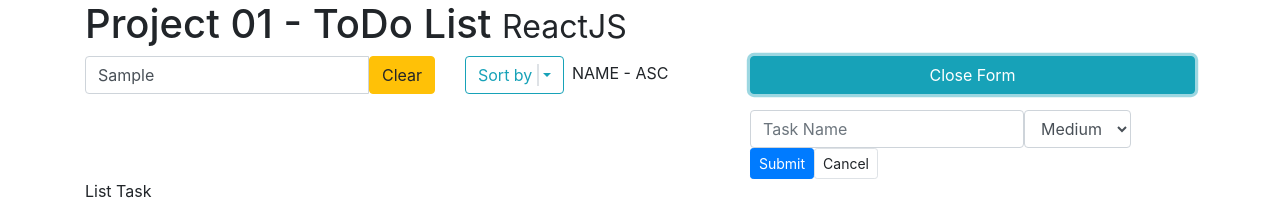
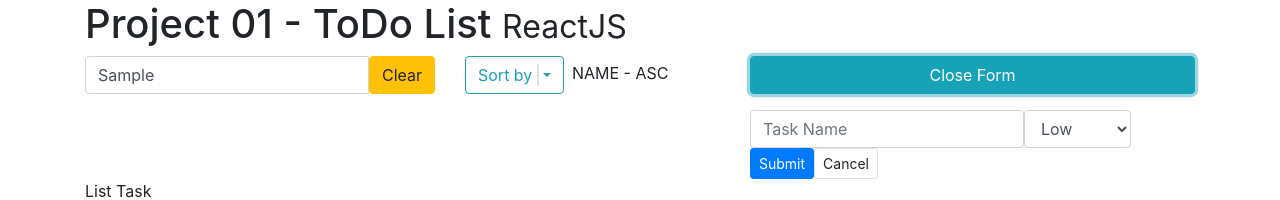
Before and after one commit to thinhbuihong/toDoList_reactjs, a React (Create React App) app: page / in a window 1280 px wide. Both pictures are taken after typing "Sample" into the empty fields and a click on the button "Add Task". Shown: the top 200 px of the page. Built offline with nearby package versions, Linux system fonts and the light colour scheme.

Commit message:
add task'

```diff
--- a/src/components/App.js
+++ b/src/components/App.js
@@ -30,7 +30,7 @@ class App extends Component{
 
   handleDelete = (id) =>{
     items = this.state.items.filter((item) =>{
-      return item.id != id;
+      return item.id !== id;
     });
     this.setState({
       items
@@ -51,7 +51,13 @@ class App extends Component{
 
   }
 
+  handleSubmit = (task) =>{
+    items.push(task);
 
+    this.setState({
+      isShowForm:false
+    })
+  }
 
   render(){
 
@@ -66,7 +72,8 @@ class App extends Component{
         orderDir={this.state.orderDir}
         handleSort={this.handleSort}></Control>
 
-        {this.state.isShowForm?<Form handleToggleForm={this.handleToggleForm}></Form>:null}
+        {this.state.isShowForm?<Form handleToggleForm={this.handleToggleForm}
+        handleSubmit={this.handleSubmit}></Form>:null}
 
         <List items={this.state.items} handleDelete={this.handleDelete}></List>
       </div>
--- a/src/components/Form.js
+++ b/src/components/Form.js
@@ -1,25 +1,57 @@
 import React, { Component } from 'react'
+import {v4} from 'uuid';
 
 export default class Form extends Component {
+  constructor(props) {
+    super(props);
+    this.state={
+      taskName:'',
+      taskLevel:0,
+    }
+  }
+
+  handleSubmit = (event) =>{
+    this.props.handleSubmit({
+      id: v4(),
+      name: this.state.taskName,
+      level: +this.state.taskLevel
+    });
+
+    event.preventDefault();
+  }
+  handleChange = (event) =>{
+    let name = event.target.name;
+    let value = event.target.type === 'checkbox' ? event.target.checked : event.target.value;
+
+    this.setState({
+      [name]: value
+    });
+
+  }
+
   render() {
     return (
       <div className="row mt-3">
         <div className="offset-md-7 col-md-5">
-          <form action="" method="POST" className="form-inline">
+          <form onSubmit={this.handleSubmit} method="POST" className="form-inline">
             <div className="form-group">
               <label className="sr-only" >label</label>
-              <input type="text" className="form-control" placeholder="Task Name" />
+              <input type="text" className="form-control" name="taskName" placeholder="Task Name" onChange={this.handleChange}/>
             </div>
             <div className="form-group">
+
               <label className="sr-only" >label</label>
-              <select name="ds" id="inputDs" className="form-control" required="required" >
-                Small
+              <select name="taskLevel" id="inputDs" className="form-control" required="required"
+              value={this.state.taskLevel} onChange={this.handleChange}>
+
+                <option value={0}>Low</option>
                 <option value={1}>Medium</option>
                 <option value={2}>High</option>
               </select>
             </div>
+
             <div className="form-group">
-              <button type="button" className="btn btn-primary btn-sm">Submit</button>
+              <button type="submit" className="btn btn-primary btn-sm">Submit</button>
               <button type="button" className="btn btn-default btn-sm border"
               onClick={this.props.handleToggleForm}>Cancel</button>
 
```
